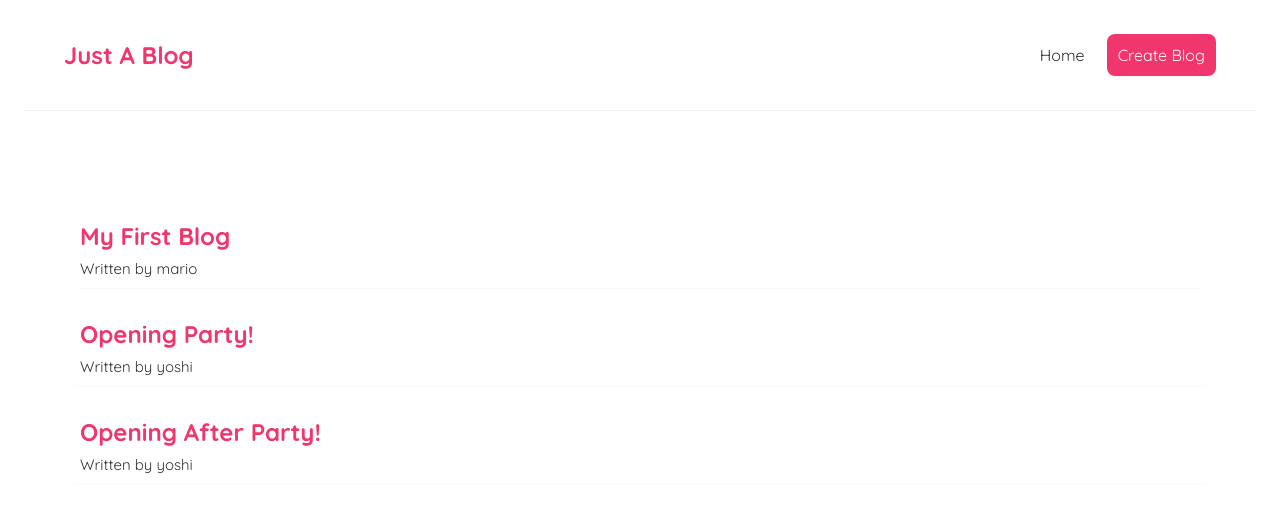
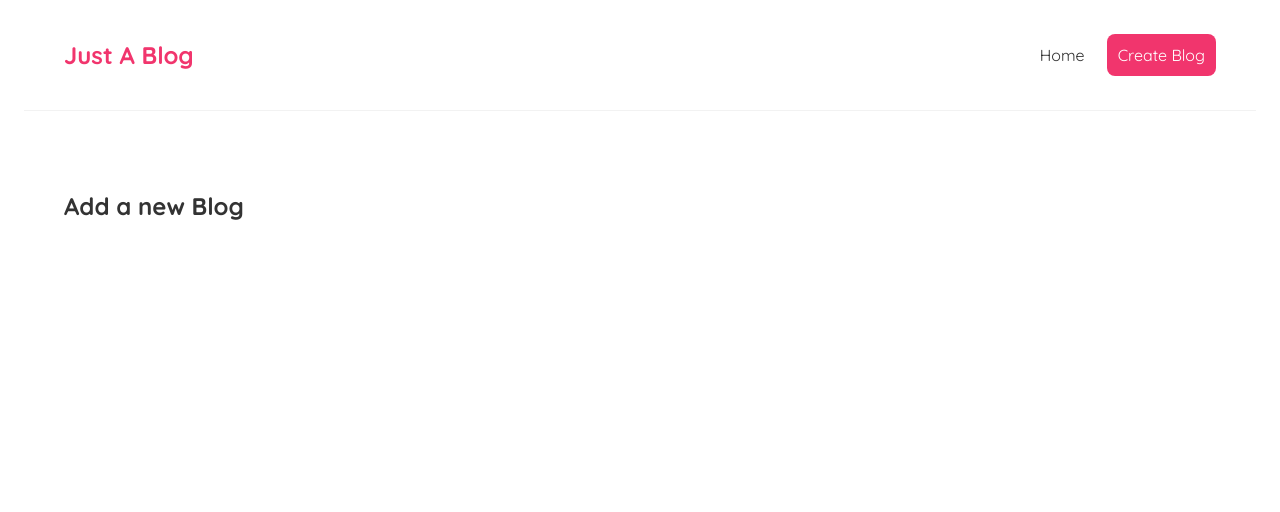
Before and after one commit to Muhammad-Ali75/justablog, a React (Create React App) app: page /create in a window 1280 px wide. Shown: the top 512 px of the page. Built offline with nearby package versions, Linux system fonts and the light colour scheme; data requests are answered from the project's data file.

Commit message:
add create blog

```diff
--- a/src/App.js
+++ b/src/App.js
@@ -1,6 +1,7 @@
 import { BrowserRouter as Router, Route, Switch } from "react-router-dom";
 import Home from "./Home";
 import NavBar from "./NavBar";
+import CreateBlog from "./CreateBlog";
 
 function App() {
   return (
@@ -9,8 +10,11 @@
         <NavBar />
         <div className="content">
           <Switch>
-            <Route path="/">
+            <Route exact path="/">
               <Home />
+            </Route>
+            <Route path="/create">
+              <CreateBlog />
             </Route>
           </Switch>
         </div>
--- /dev/null
+++ b/src/CreateBlog.js
@@ -0,0 +1,9 @@
+function CreateBlog() {
+  return (
+    <div className="create">
+      <h2>Add a new Blog</h2>
+    </div>
+  );
+}
+
+export default CreateBlog;
```
